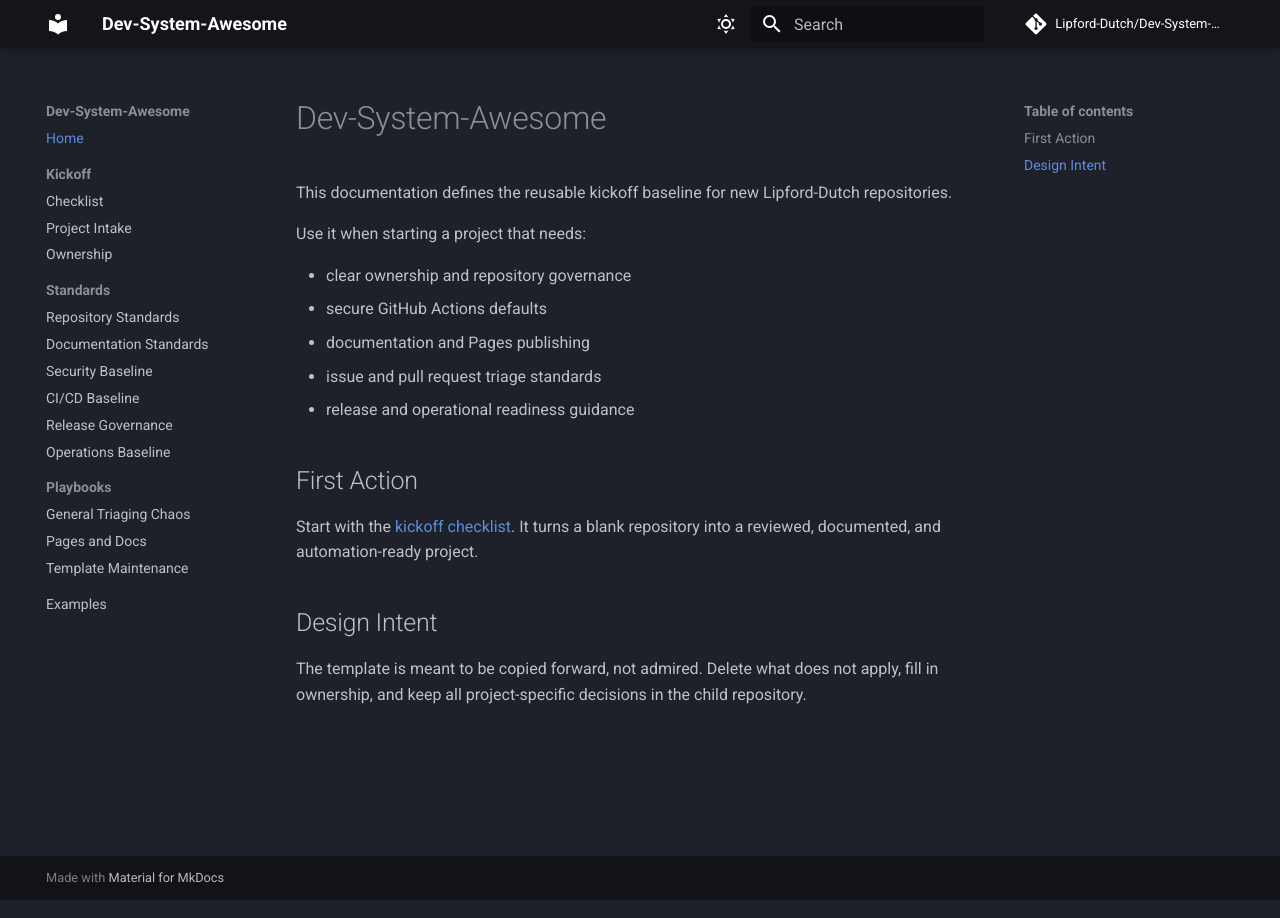
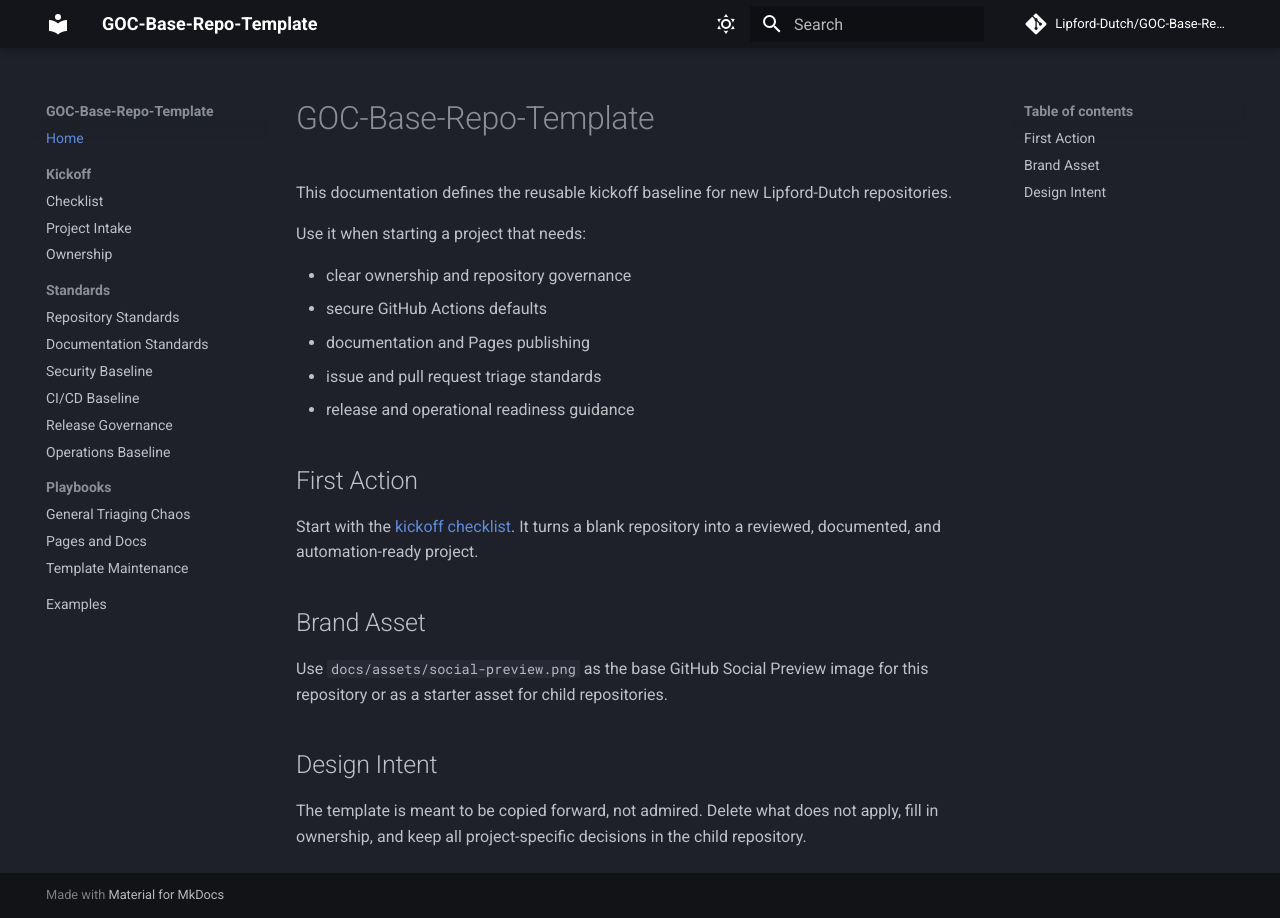
Before and after one commit to Lipford-Dutch/GOC-Base-Repo-Template, an MkDocs documentation site: the page built from docs/index.md, in a window 1280 px wide. Built offline with MkDocs 1.6.1 and Material for MkDocs 9.7.7, drawn with Linux system fonts in a browser that asks for light colours; comment, search, counter and statistics services are not loaded.

Commit message:
docs(template): refresh base repo identity (#9)

```diff
--- a/docs/index.md
+++ b/docs/index.md
@@ -1,4 +1,4 @@
-# Dev-System-Awesome
+# GOC-Base-Repo-Template
 
 This documentation defines the reusable kickoff baseline for new Lipford-Dutch
 repositories.
@@ -16,6 +16,11 @@ Use it when starting a project that needs:
 Start with the [kickoff checklist](kickoff-checklist.md). It turns a blank
 repository into a reviewed, documented, and automation-ready project.
 
+## Brand Asset
+
+Use `docs/assets/social-preview.png` as the base GitHub Social Preview image
+for this repository or as a starter asset for child repositories.
+
 ## Design Intent
 
 The template is meant to be copied forward, not admired. Delete what does not
--- a/mkdocs.yml
+++ b/mkdocs.yml
@@ -1,9 +1,9 @@
 ---
-site_name: Dev-System-Awesome
+site_name: GOC-Base-Repo-Template
 site_description: Lipford-Dutch reusable repository kickoff template.
-site_url: https://lipford-dutch.github.io/Dev-System-Awesome/
-repo_url: https://github.com/Lipford-Dutch/Dev-System-Awesome
-repo_name: Lipford-Dutch/Dev-System-Awesome
+site_url: https://lipford-dutch.github.io/GOC-Base-Repo-Template/
+repo_url: https://github.com/Lipford-Dutch/GOC-Base-Repo-Template
+repo_name: Lipford-Dutch/GOC-Base-Repo-Template
 theme:
   name: material
   features:
```
Also changed, not shown: CHANGELOG.md (+6 -0 lines), CONTRIBUTING.md (+1 -1 lines), README.md (+15 -5 lines), reports/template-kickoff-audit.md (+4 -2 lines), .github/ISSUE_TEMPLATE/template_maintenance.md (added), docs/assets/social-preview.png (added), docs/assets/social-preview.svg (added), 1 other file.
